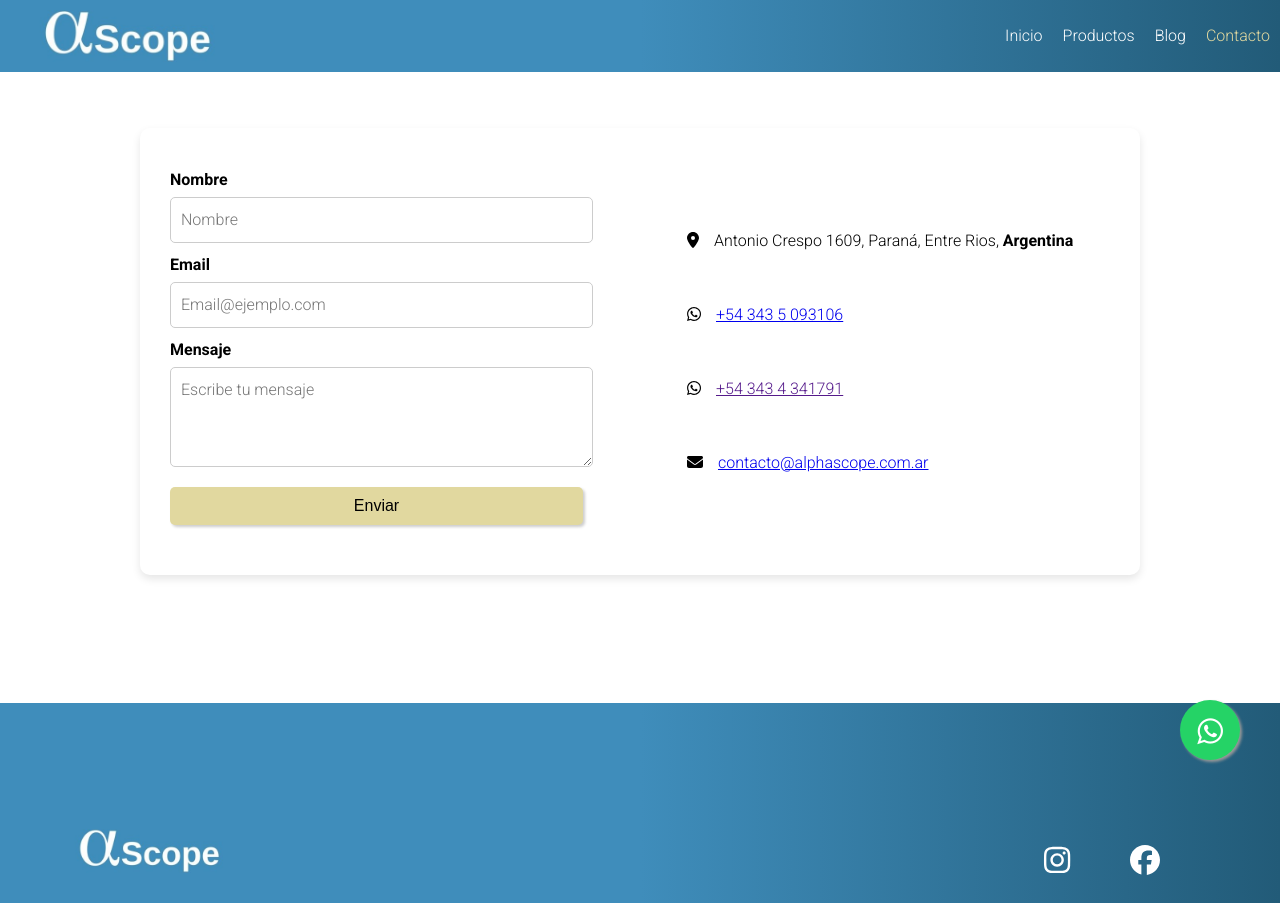
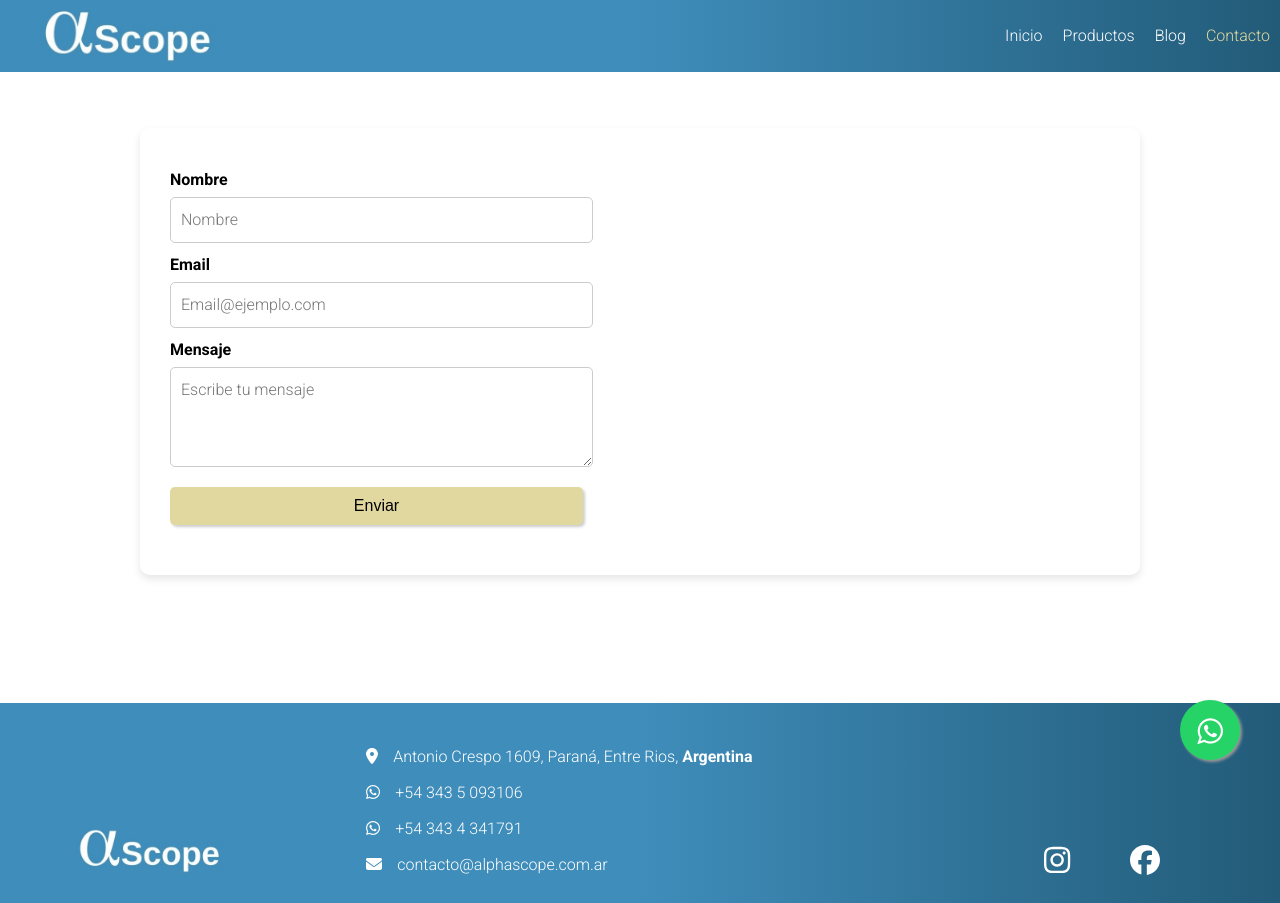
Before and after one commit to jimefle/alpha-web, a React (Vite) app in the folder alpha-web/: page /contact in a window 1280 px wide. Built offline with nearby package versions, Linux system fonts and the light colour scheme.

Commit message:
modif footer

```diff
--- a/alpha-web/src/components/Footer.jsx
+++ b/alpha-web/src/components/Footer.jsx
@@ -1,10 +1,32 @@
 import '/src/styles/Footer.css'
 import { FontAwesomeIcon } from '@fortawesome/react-fontawesome';
 import { faInstagram, faFacebook } from '@fortawesome/free-brands-svg-icons';
+import {faLocationDot, faEnvelope} from '@fortawesome/free-solid-svg-icons';
+import { faWhatsapp} from '@fortawesome/free-brands-svg-icons';
 export default function Footer(){
     return(
             <section className="footer">
                 <img src="./src/image/logo-alpha.jpeg" className='logo-image' alt="Logo AlphaScope" />
+                <section className="alpha-info">
+                <div className='info'>
+                    <h5>
+                        <FontAwesomeIcon icon={faLocationDot} className='contact-line' />
+                        Antonio Crespo 1609, Paraná, Entre Rios, <strong>Argentina</strong>
+                    </h5>
+                </div>
+                <div className='info'>
+                    <FontAwesomeIcon icon={faWhatsapp} className='contact-line' />
+                    <a href="https://wa.me/543435093106"  target="_blank">+54 343 5 093106</a>
+                </div>
+                <div className='info'>
+                    <FontAwesomeIcon icon={faWhatsapp} className='contact-line'/>
+                    <a href="" target="_blank">+54 343 4 341791</a>
+                </div>
+                <div className='info'>
+                    <FontAwesomeIcon icon={faEnvelope} className='contact-line' />
+                    <a href="mailto:contacto@alphascope.com.ar" >contacto@alphascope.com.ar</a>
+                </div>
+                </section>
                 <div>
                     <a href="https://instagram.com/alphascope" target="_blank" rel="noopener noreferrer" className='icons'>
                         <FontAwesomeIcon icon={faInstagram} />
@@ -15,6 +37,7 @@ export default function Footer(){
                     <a href="https://www.linkedin.com/company/alphascope" target="_blank" rel="noopener noreferrer" className='icons'>
                     </a>
                 </div>
+
             </section>
 
     )
--- a/alpha-web/src/pages/Contact.jsx
+++ b/alpha-web/src/pages/Contact.jsx
@@ -1,8 +1,5 @@
 import '../App.css';
 import '/src/styles/Contact.css';
-import { FontAwesomeIcon } from '@fortawesome/react-fontawesome';
-import {faLocationDot, faEnvelope} from '@fortawesome/free-solid-svg-icons';
-import { faWhatsapp} from '@fortawesome/free-brands-svg-icons';
 import { useForm, ValidationError } from '@formspree/react';
 
 function ContactForm() {
@@ -65,26 +62,6 @@ const Contact = () => {
             <section className="user-info">
                 <ContactForm ></ContactForm>
             </section>
-            <section className="alpha-info">
-                <div>
-                    <h5>
-                        <FontAwesomeIcon icon={faLocationDot} className='contact-line' />
-                        Antonio Crespo 1609, Paraná, Entre Rios, <strong>Argentina</strong>
-                    </h5>
-                </div>
-                <div>
-                    <FontAwesomeIcon icon={faWhatsapp} className='contact-line' />
-                    <a href="https://wa.me/543435093106"  target="_blank">+54 343 5 093106</a>
-                </div>
-                <div>
-                    <FontAwesomeIcon icon={faWhatsapp} className='contact-line'/>
-                    <a href="" target="_blank">+54 343 4 341791</a>
-                </div>
-                <div>
-                    <FontAwesomeIcon icon={faEnvelope} className='contact-line' />
-                    <a href="mailto:contacto@alphascope.com.ar" >contacto@alphascope.com.ar</a>
-                </div>
-            </section>
         </div>
     )
 }
--- a/alpha-web/src/styles/Contact.css
+++ b/alpha-web/src/styles/Contact.css
@@ -53,30 +53,10 @@
     font-size: 16px;
   }
 
-  .alpha-info {
-    width: 100%;
-    text-align: start;
-  }
-
-  .alpha-info h5 {
-    font-size: 16px;
-  }
-
-  .alpha-info strong {
-    font-weight: bold;
-  }
-
-  .alpha-info .icons{
-    color: rgb(52, 51, 51);
-  }
-
   .contact-page .alpha-info div{
     margin: 50px 0;
   }
 
-  .contact-line{
-    padding-right: 15px;
-  }
 
   @media (min-width: 768px) {
     .contact-page {
--- a/alpha-web/src/styles/Footer.css
+++ b/alpha-web/src/styles/Footer.css
@@ -24,6 +24,37 @@
     color: white;
 }
 
+.alpha-info {
+  width: 100%;
+  text-align: start;
+  color: white;
+}
+
+.alpha-info h5 {
+  font-size: 16px;
+  margin: 0px;
+}
+
+.info{
+  padding: 6px;
+}
+
+.alpha-info strong {
+  font-weight: bold;
+}
+
+.alpha-info .icons{
+  color: rgb(52, 51, 51);
+}
+
+.contact-line{
+  padding-right: 15px;
+}
+
+a{
+  color: white;
+  text-decoration: none;
+}
 /* Media query for medium screens */
 @media (max-width: 1024px) {
   .footer-footer{
--- a/alpha-web/src/styles/Product.css
+++ b/alpha-web/src/styles/Product.css
@@ -4,7 +4,7 @@
     flex-direction: column;
     align-items: center;
     justify-content: space-between;
-    box-shadow: 2px 2px 5px rgba(182, 181, 181, 0.47);
+    box-shadow: 1px 1px 3px rgba(182, 181, 181, 0.47);
     height: 350px;
     width: 300px;
     border-radius: 20px;
```
